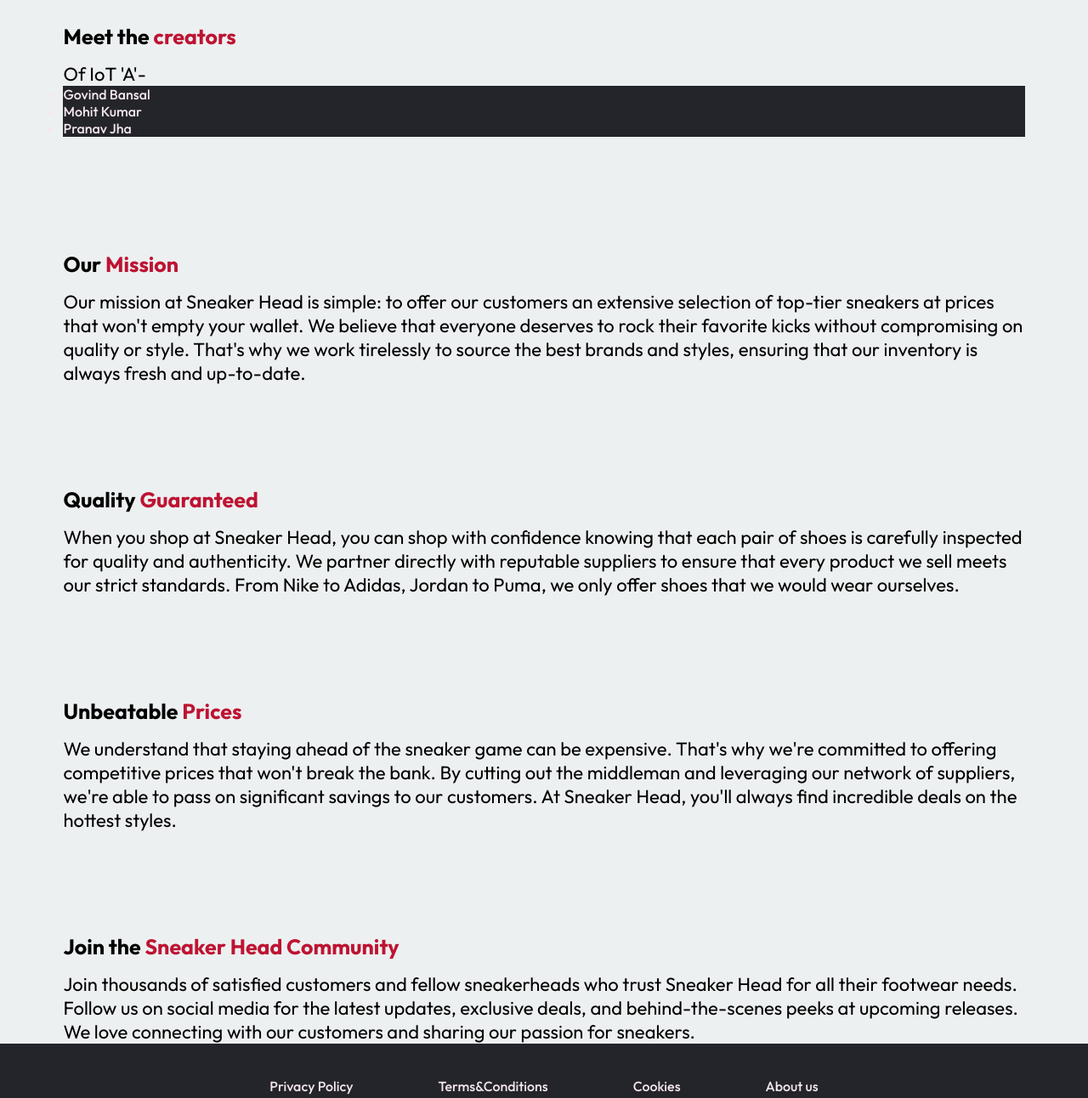
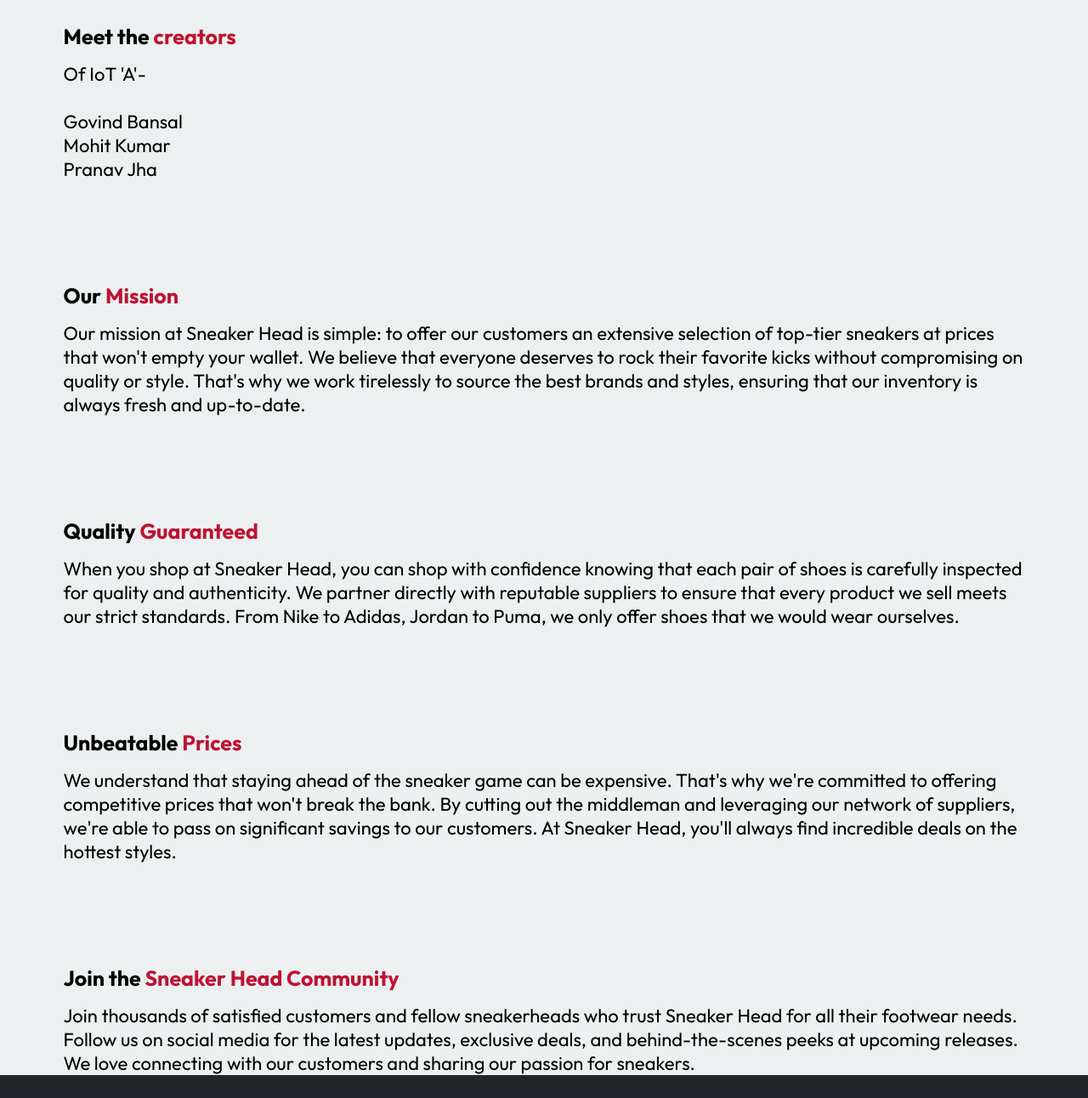
Before and after one commit to mohit1229/webtechsneaker, a plain HTML site: page Code files and media/aboutus.html in a window 1280 px wide. Shown: the part 1160-2452 px from the top of the page at 85% size. Drawn offline with Linux system fonts and the light colour scheme; a web font is replaced by a local one.

```diff
--- a/Code files and media/aboutus.html
+++ b/Code files and media/aboutus.html
@@ -38,7 +38,7 @@
                 </div>
                 <section class="about-us">
                     <h2>Meet the<span style="color:#BE1332 ; font-weight: bold;"> creators</span></h2>
-                    <p>Of IoT 'A'-<ul style="background-color:#24252A" ><li>Govind Bansal</li><li>Mohit Kumar</li><li>Pranav Jha</li></ul></p>
+                    <p>Of IoT 'A'- <br><br> Govind Bansal <br> Mohit Kumar <br> Pranav Jha</p>
                 </section>
                 <section class="about-section mission">
                     <h2>Our<span style="color:#BE1332 ; font-weight: bold;"> Mission</span></h2>
--- a/Code files and media/aboutusstyle.css
+++ b/Code files and media/aboutusstyle.css
@@ -400,7 +400,7 @@
      /* Reset margin */
   }
   .foot{
-    padding: 40px 0px;
+    padding: 30px 0px;
     text-decoration: none;
     display: flex;
     justify-content: center;
```
Also changed, not shown: Code files and media/style2.css (+11 -4 lines).
